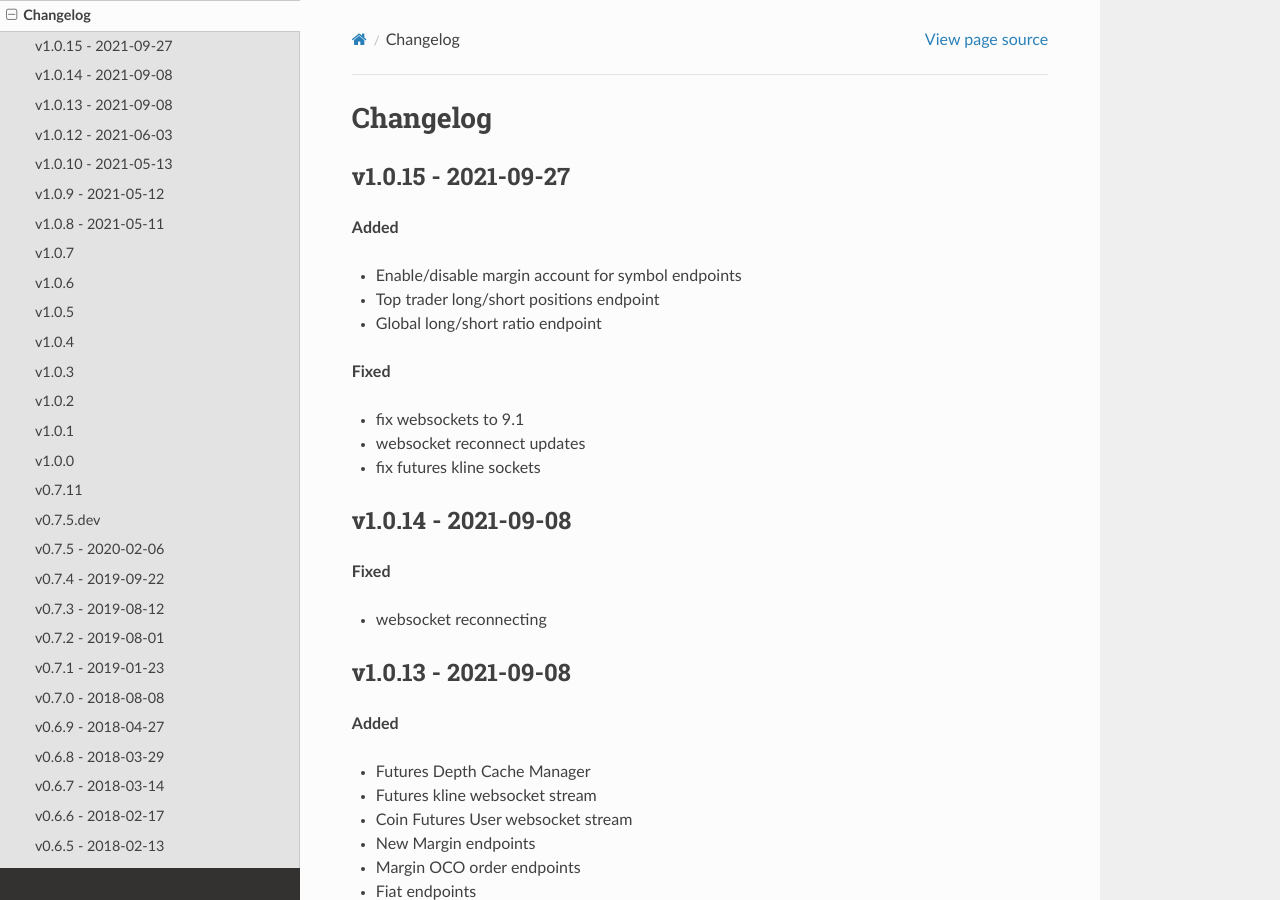
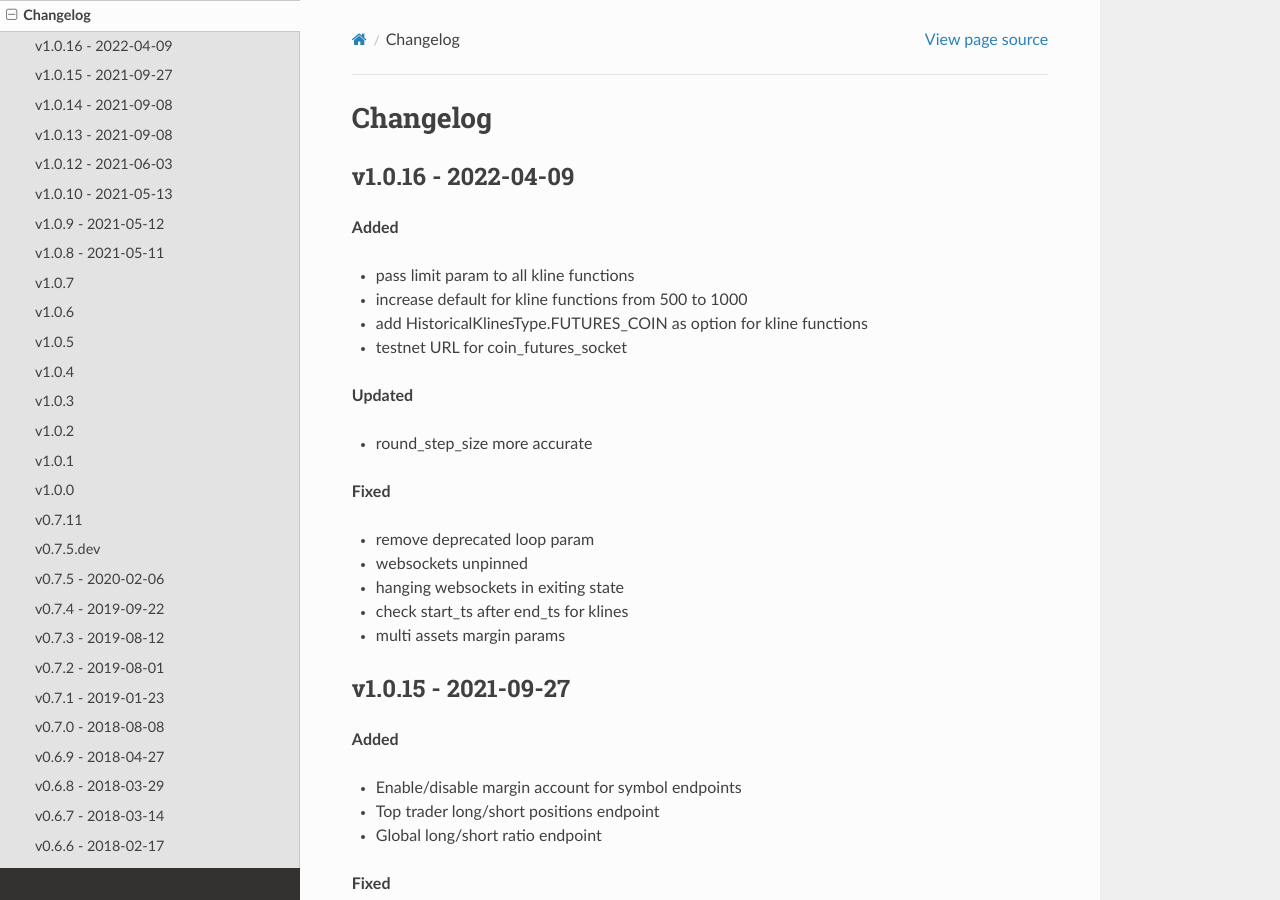
Before and after one commit to sammchardy/python-binance, a Sphinx documentation site: the page built from docs/changelog.rst, in a window 1280 px wide and 900 px high. Built offline with Sphinx 7.4.7 and the Read the Docs theme 2.0.0, drawn with Linux system fonts in a browser that asks for light colours; formulas are drawn with MathJax 3.

Commit message:
Update to v1.0.16

```diff
--- a/PYPIREADME.rst
+++ b/PYPIREADME.rst
@@ -1,8 +1,8 @@
 =================================
-Welcome to python-binance v1.0.15
+Welcome to python-binance v1.0.16
 =================================
 
-Updated 27th Sept 2021
+Updated 9th Apr 2022
 
 .. image:: https://img.shields.io/pypi/v/python-binance.svg
     :target: https://pypi.python.org/pypi/python-binance
--- a/README.rst
+++ b/README.rst
@@ -1,8 +1,8 @@
 =================================
-Welcome to python-binance v1.0.15
+Welcome to python-binance v1.0.16
 =================================
 
-Updated 27th Sept 2021
+Updated 9th Apr 2022
 
 .. image:: https://img.shields.io/pypi/v/python-binance.svg
     :target: https://pypi.python.org/pypi/python-binance
--- a/binance/__init__.py
+++ b/binance/__init__.py
@@ -4,7 +4,7 @@
 
 """
 
-__version__ = '1.0.15'
+__version__ = '1.0.16'
 
 from binance.client import Client, AsyncClient  # noqa
 from binance.depthcache import DepthCacheManager, OptionsDepthCacheManager, ThreadedDepthCacheManager  # noqa
--- a/docs/changelog.rst
+++ b/docs/changelog.rst
@@ -1,5 +1,28 @@
 Changelog
 =========
+
+v1.0.16 - 2022-04-09
+^^^^^^^^^^^^^^^^^^^^
+
+**Added**
+
+- pass limit param to all kline functions
+- increase default for kline functions from 500 to 1000
+- add HistoricalKlinesType.FUTURES_COIN as option for kline functions
+- testnet URL for coin_futures_socket
+
+**Updated**
+
+- round_step_size more accurate
+
+**Fixed**
+
+- remove deprecated loop param
+- websockets unpinned
+- hanging websockets in exiting state
+- check start_ts after end_ts for klines
+- multi assets margin params
+
 
 v1.0.15 - 2021-09-27
 ^^^^^^^^^^^^^^^^^^^^
```
